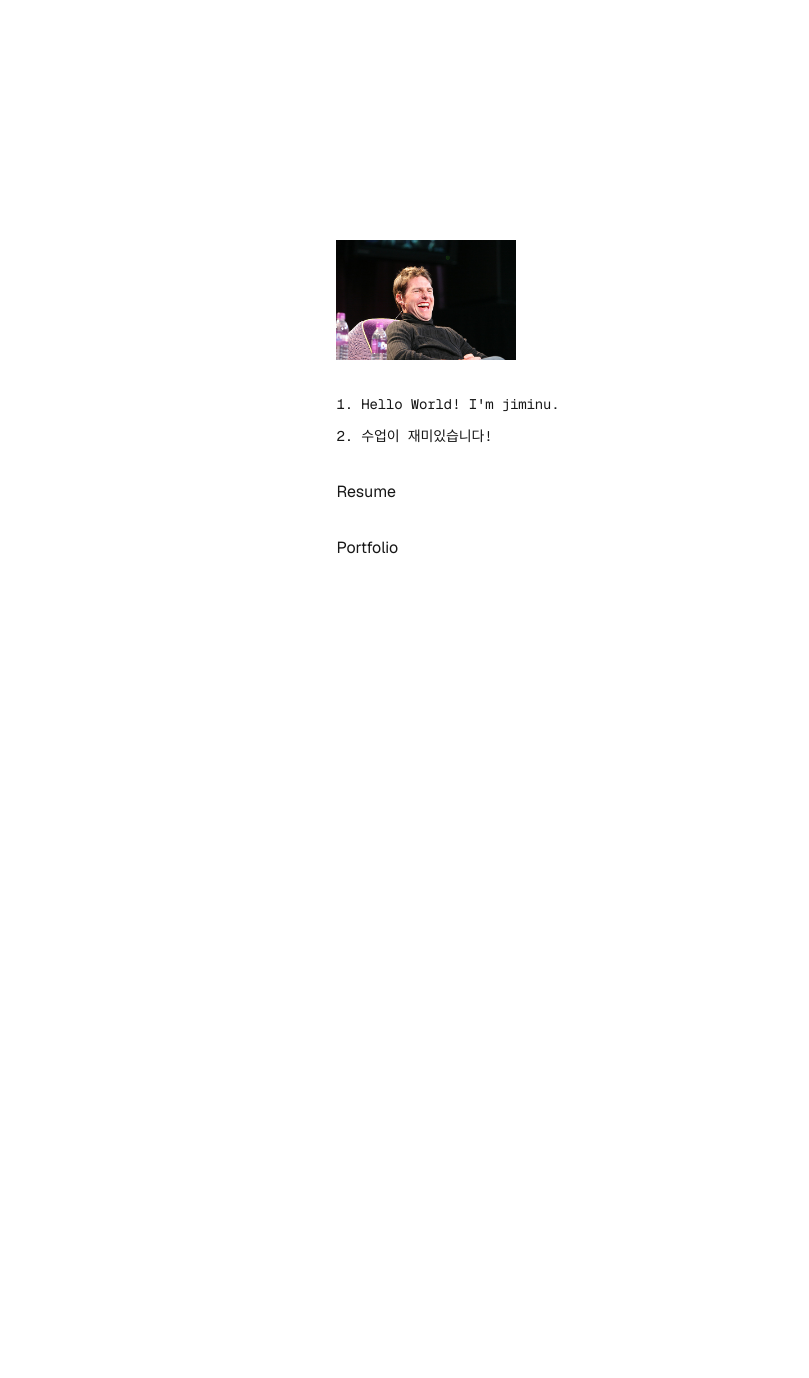
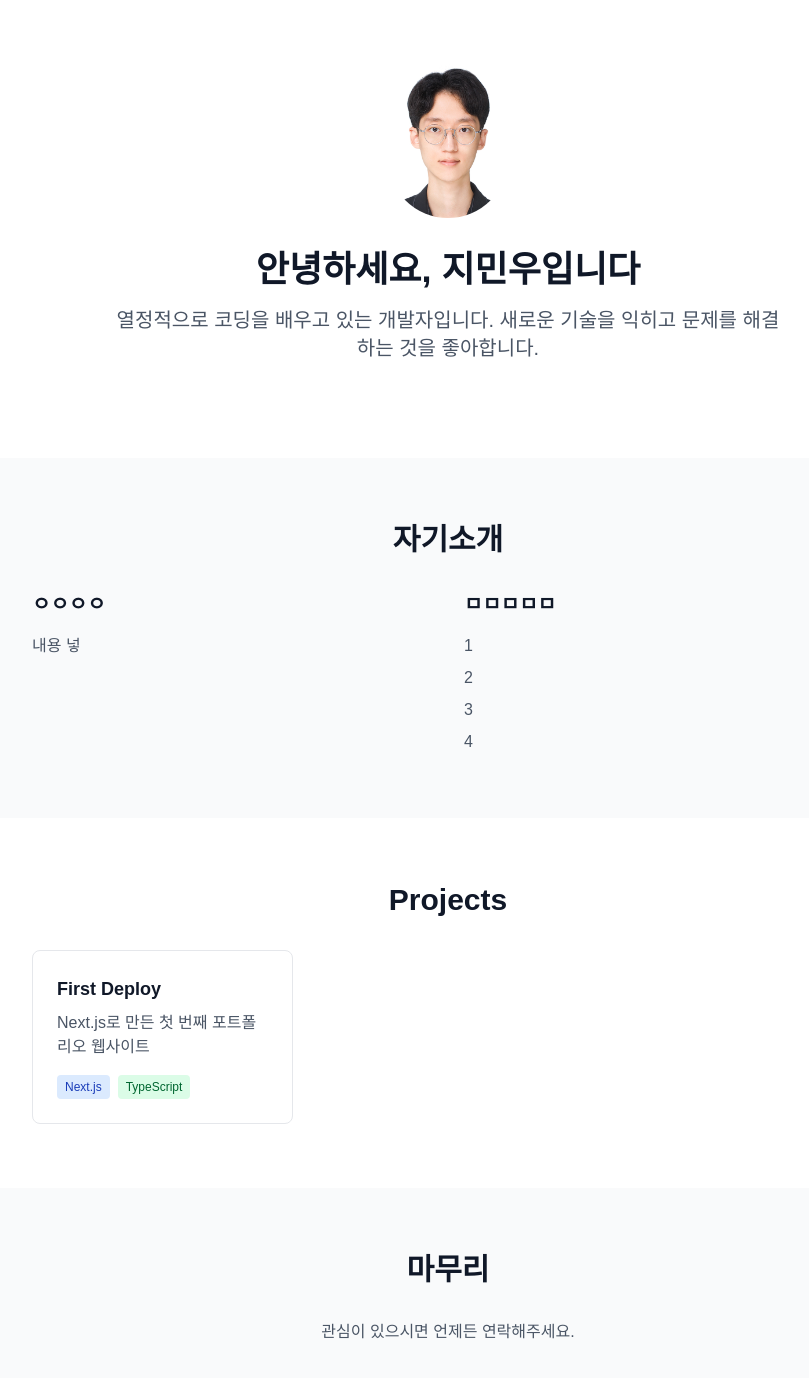
Before and after one commit to jiminu/first_deploy, a Next.js app: page / in a window 1280 px wide. Shown: the top 1378 px of the page, without its empty margins (192-1001 px from the left). Before the commit the page ends 800 px from the top, so only its background shows below. Built offline with nearby package versions, Linux system fonts and the light colour scheme.

Commit message:
add: 기본적인 포트폴리오 틀 구성

```diff
--- a/app/page.tsx
+++ b/app/page.tsx
@@ -3,33 +3,96 @@ import Link from "next/link";
 
 export default function Home() {
   return (
-    <div className="font-sans grid grid-rows-[20px_1fr_20px] items-center justify-items-center min-h-screen p-8 pb-20 gap-16 sm:p-20">
-      <main className="flex flex-col gap-[32px] row-start-2 items-center sm:items-start">
-        <Image
-          className="dark:invert"
-          src="/tom.jpg"
-          alt="Next.js logo"
-          width={180}
-          height={38}
-          priority
-        />
-        <ol className="font-mono list-inside list-decimal text-sm/6 text-center sm:text-left">
-          <li className="mb-2 tracking-[-.01em]">
-            Hello World! I'm jiminu.
-          </li>
-          <li className="tracking-[-.01em]">
-            수업이 재미있습니다!
-          </li>
-        </ol>
+    <div className="min-h-screen bg-white">
 
-      <Link href="/resume">
-        <button>Resume</button>
-      </Link>
-      <Link href="/portfolio">
-        <button>Portfolio</button>
-      </Link>
+      {/* Hero Section */}
+      <section className="max-w-4xl mx-auto px-8 py-16">
+        <div className="flex flex-col items-center text-center">
+          <div className="mb-8">
+            <Image
+              src="/face.jpg"
+              alt="Profile"
+              width={120}
+              height={120}
+              className="rounded-full"
+              priority
+            />
+          </div>
+          <h1 className="text-4xl font-bold text-gray-900 mb-4">
+            안녕하세요, 지민우입니다
+          </h1>
+          <p className="text-xl text-gray-600 mb-8 max-w-2xl">
+            열정적으로 코딩을 배우고 있는 개발자입니다.
+            새로운 기술을 익히고 문제를 해결하는 것을 좋아합니다.
+          </p>
+        </div>
+      </section>
 
-      </main>
+      {/* About Section */}
+      <section id="about" className="bg-gray-50 py-16">
+        <div className="max-w-4xl mx-auto px-8">
+          <h2 className="text-3xl font-bold text-gray-900 mb-8 text-center">자기소개</h2>
+          <div className="grid md:grid-cols-2 gap-8">
+            <div>
+              <h3 className="text-xl font-semibold text-gray-900 mb-4">ㅇㅇㅇㅇ </h3>
+              <p className="text-gray-600 mb-4">
+                내용 넣
+              </p>
+            </div>
+            <div>
+              <h3 className="text-xl font-semibold text-gray-900 mb-4">ㅁㅁㅁㅁㅁ </h3>
+              <ol className="text-gray-600 space-y-2">
+                <li>1</li>
+                <li>2</li>
+                <li>3</li>
+                <li>4</li>
+              </ol>
+            </div>
+          </div>
+        </div>
+      </section>
+
+      {/* Projects Section */}
+      <section id="projects" className="py-16">
+        <div className="max-w-4xl mx-auto px-8">
+          <h2 className="text-3xl font-bold text-gray-900 mb-8 text-center">Projects</h2>
+          <div className="grid md:grid-cols-2 lg:grid-cols-3 gap-6">
+            {/* 프로젝트 카드들은 나중에 추가 */}
+            <div className="border border-gray-200 rounded-lg p-6 hover:shadow-lg transition-shadow">
+              <h3 className="text-lg font-semibold text-gray-900 mb-2">First Deploy</h3>
+              <p className="text-gray-600 mb-4">Next.js로 만든 첫 번째 포트폴리오 웹사이트</p>
+              <div className="flex gap-2">
+                <span className="text-xs bg-blue-100 text-blue-800 px-2 py-1 rounded">Next.js</span>
+                <span className="text-xs bg-green-100 text-green-800 px-2 py-1 rounded">TypeScript</span>
+              </div>
+            </div>
+          </div>
+        </div>
+      </section>
+
+      {/* Contact Section */}
+      <section id="contact" className="bg-gray-50 py-16">
+        <div className="max-w-4xl mx-auto px-8 text-center">
+          <h2 className="text-3xl font-bold text-gray-900 mb-8">마무리</h2>
+          <p className="text-gray-600 mb-8">관심이 있으시면 언제든 연락해주세요.</p>
+          <div className="flex justify-center gap-6">
+            {/* <Link
+              href="https://github.com/jiminu"
+              target="_blank"
+              className="text-gray-600 hover:text-gray-900 transition-colors"
+            >
+              GitHub
+            </Link>
+            <Link
+              href="mailto:your-email@example.com"
+              className="text-gray-600 hover:text-gray-900 transition-colors"
+            >
+              Email
+            </Link> */}
+          </div>
+        </div>
+      </section>
+
     </div>
   );
 }
```
